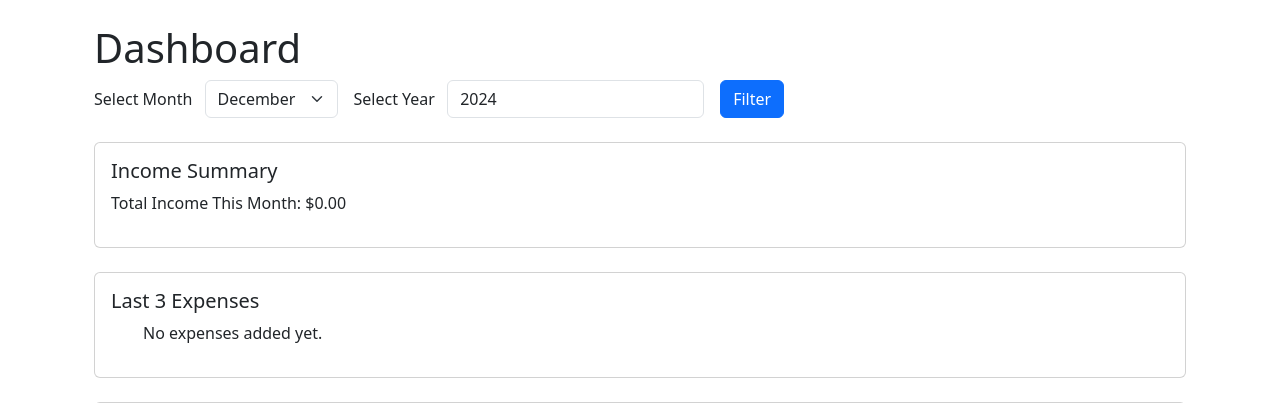
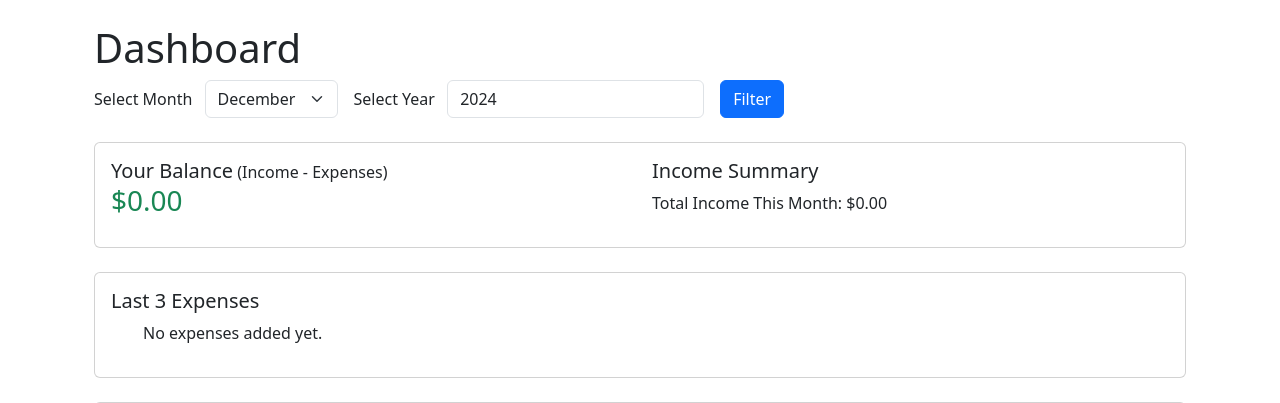
Before and after one commit to AlexCRosa/expense-tracker, a Django app: page /dashboard/ in a window 1280 px wide. Shown: the part 66-469 px from the top of the page. Run offline with Django 5.2, Linux system fonts and the light colour scheme; the visitor is signed in with stand-in values (Sample User, id 1); data that the repository does not hold is empty.

Commit message:
dashboard

```diff
--- a/core/views.py
+++ b/core/views.py
@@ -58,6 +58,7 @@ class DashboardView(LoginRequiredMixin, TemplateView):
 
         # Budgets Overview for the selected month/year
         budgets = Budget.objects.filter(user=user).annotate(
+            budget_defined=F('amount'),
             value_spent=Sum(
                 'category__expenses__amount',
                 filter=Q(category__expenses__date__month=month, category__expenses__date__year=year)
@@ -78,6 +79,22 @@ class DashboardView(LoginRequiredMixin, TemplateView):
             date__year=year,
             date__month=month
         ).aggregate(Sum('amount'))['amount__sum'] or 0
+
+        # Balance calculation
+        total_income = Income.objects.filter(
+            user=user,
+            date__year=year,
+            date__month=month
+        ).aggregate(Sum('amount'))['amount__sum'] or 0
+
+        total_expenses = Expense.objects.filter(
+            user=user,
+            date__year=year,
+            date__month=month
+        ).aggregate(Sum('amount'))['amount__sum'] or 0
+
+        balance = total_income - total_expenses
+        context['balance'] = balance
 
         return context
 
--- a/templates/dashboard.html
+++ b/templates/dashboard.html
@@ -31,8 +31,27 @@
     <!-- Income Summary -->
     <div class="card mb-4">
         <div class="card-body">
-            <h5 class="card-title">Income Summary</h5>
-            <p>Total Income This Month: ${{ total_income|floatformat:2 }}</p>
+            <div class="row">
+
+                <!-- Balance Section -->
+                <div class="col-md-6">
+                    <h5 class="card-title" style='display:inline'>Your Balance</h5><p style='display:inline'> (Income - Expenses)</p>
+                    <h3>
+                        {% if balance >= 0 %}
+                            <span class="text-success">${{ balance|floatformat:2 }}</span>
+                        {% else %}
+                            <span class="text-danger">${{ balance|floatformat:2 }}</span>
+                        {% endif %}
+                    </h3>
+                </div>
+
+                <!-- Income Summary Section -->
+                <div class="col-md-6">
+                    <h5 class="card-title">Income Summary</h5>
+                    <p>Total Income This Month: ${{ total_income|floatformat:2 }}</p>
+                </div>
+
+            </div>
         </div>
     </div>
 
```
Also changed, not shown: core/tests.py (+15 -0 lines).
